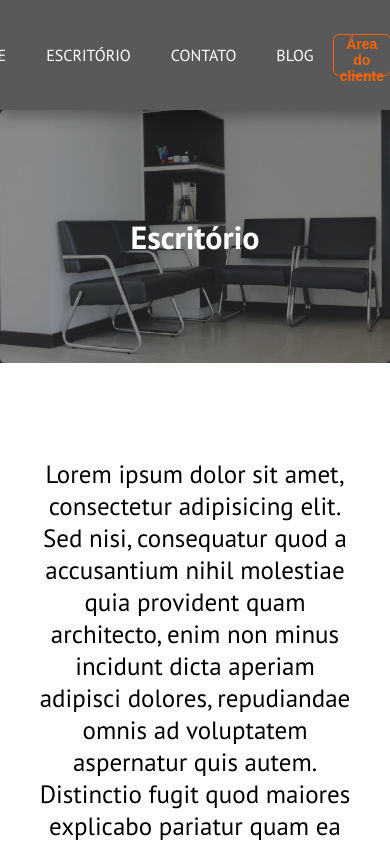
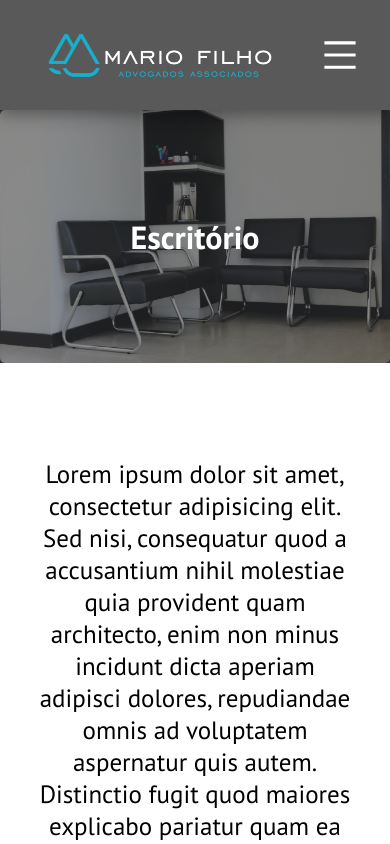
Before and after one commit to rafaellef/site-mfadv, a Next.js app: page /escritorio in a window 390 px wide. Shown: the top 844 px of the page. Built offline with nearby package versions, Linux system fonts and the light colour scheme.

Commit message:
Menu Hamburger criado

```diff
--- a/components/Navbar.js
+++ b/components/Navbar.js
@@ -1,7 +1,11 @@
 import Link from "next/link";
 import Image from "next/image";
+import { useState } from "react";
+import { AiOutlineMenu, AiOutlineClose } from "react-icons/ai";
 
 const Navbar = ({ openModal }) => {
+  const [isMobile, setIsMobile] = useState(false);
+
   return (
     <nav>
       <div className="logo">
@@ -12,7 +16,8 @@ const Navbar = ({ openModal }) => {
           height={125}
         />
       </div>
-      <div className="main-buttons">
+      <div className={isMobile ? "nav-links-mobile" : "nav-links"} onClick={() => setIsMobile(false)}>
+        <div >
           <Link href="/">
             <a>Home</a>
           </Link>
@@ -29,6 +34,10 @@ const Navbar = ({ openModal }) => {
         <button className="button-client" onClick={openModal}>
           Área do cliente
         </button>
+      </div>
+      <button className="mobile-menu-icon" onClick={() => setIsMobile(!isMobile)}>
+        {isMobile ? <AiOutlineClose /> : <AiOutlineMenu /> }
+      </button>
     </nav>
   );
 };
--- a/styles/globals.css
+++ b/styles/globals.css
@@ -39,13 +39,13 @@ nav {
 nav a {
   margin: auto;
   padding: 20px;
-  font-size: 16px;
+  font-size: 18px;
 }
-
-.main-buttons {
+.nav-links {
   text-align: center;
   margin: auto;
-  text-transform: uppercase;
+  display: flex;
+  align-items: center;
 }
 
 nav .logo {
@@ -74,7 +74,7 @@ nav .logo {
 .button-client {
   background-color: transparent;
   border-radius: 5px;
-  padding: 5px auto;
+  padding: 15px;
   font-size: 14px;
   font-weight: 700;
   margin: auto;
@@ -89,6 +89,9 @@ nav .logo {
   outline-offset: 0px;
   text-shadow: none;
   transition: all 1250ms cubic-bezier(0.19, 1, 0.22, 1);
+  margin-left: 8%;
+  display: flex;
+  align-items: center;
 }
 
 .button-client:hover {
@@ -584,7 +587,6 @@ div {
     order: 3;
     width: 350px;
   }
-
 }
 
 @media screen and (max-width: 700px) {
@@ -686,7 +688,6 @@ div {
 }
 
 @media screen and (max-width: 340px) {
-
   .copyright {
     order: 2;
   }
@@ -711,3 +712,70 @@ div {
     display: none;
   }
 }
+
+.mobile-menu-icon {
+  display: none;
+}
+
+@media screen and (max-width: 780px) {
+  .logo {
+    display: flex;
+    position: absolute;
+    top: 0;
+    left: 35px;
+  }
+
+  .nav-links {
+    display: none;
+  }
+
+  .nav-links-mobile {
+    position: absolute;
+    background-color: #595959;
+    display: block;
+    left: 0;
+    top: 100px;
+    transition: all 0.5s ease-out;
+    width: 100%;
+    border-top: 2px solid white;
+  }
+
+  .nav-links-mobile a {
+    text-align: center;
+    padding: 25px;
+    border-style: none;
+    display: flex;
+    flex-direction: column;
+    font-size: 25px;
+  }
+
+  .nav-links-mobile a:hover {
+    color: #4979ff;
+  }
+
+  .button-client {
+    display: flex;
+    align-items: center;
+    margin: 15px auto;
+    width: 25%;
+    justify-content: space-around;
+  }
+
+  .mobile-menu-icon {
+    display: block;
+    position: absolute;
+    font-size: 40px;
+    color: white;
+    background-color: transparent;
+    outline: none;
+    top: 30px;
+    right: 25px;
+    padding: 5px;
+    border-style: none;
+    cursor: pointer;
+  }
+
+  .mobile-menu-icon:hover {
+    color: #4979ff;
+  }
+}
```
Lines whose indentation alone changed are shown as unchanged.
